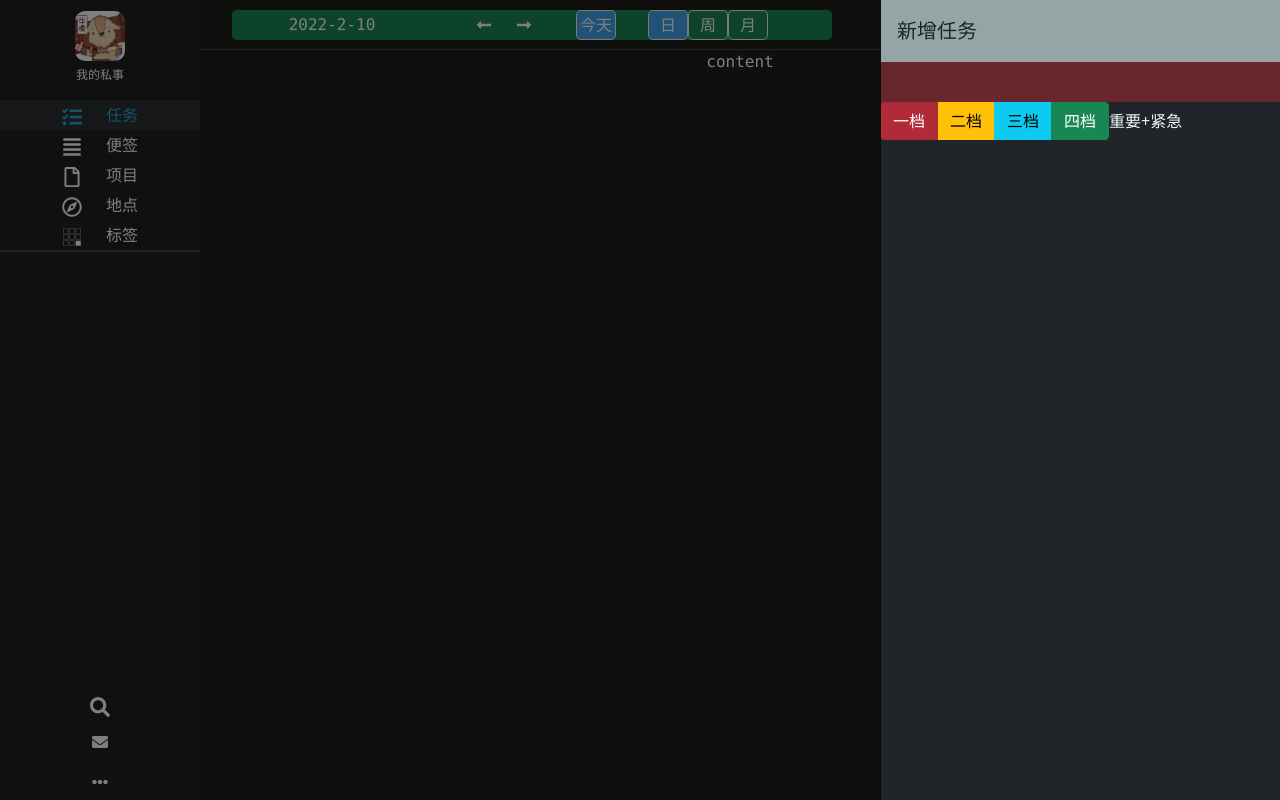
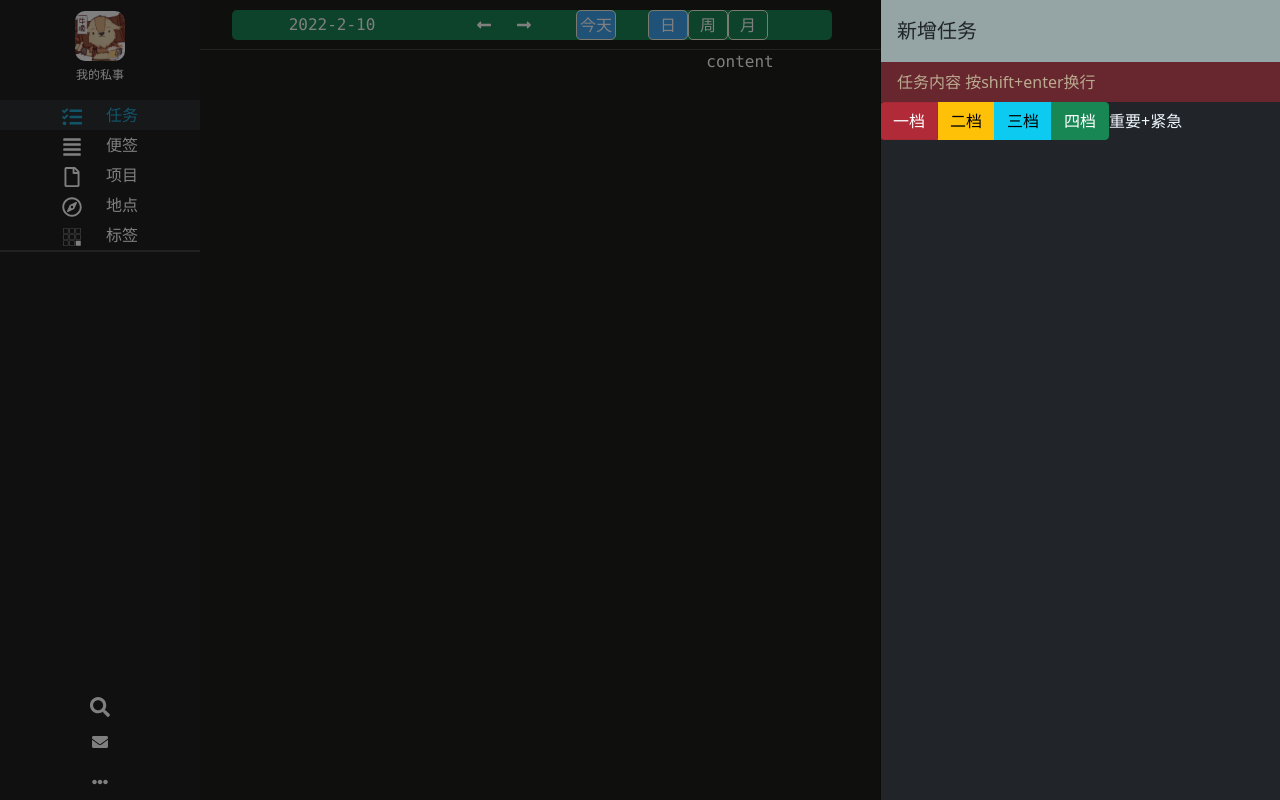
Before and after one commit to liulaoliu/hieplan, a React (Create React App) app: page /main/task in a window 1280 px wide. Built offline with nearby package versions, Linux system fonts and the light colour scheme.

Commit message:
好了，现在 contentEditable的有placeHolder了

```diff
--- a/src/Components/contentPage/task/TaskTitleOffcanvas.module.scss
+++ b/src/Components/contentPage/task/TaskTitleOffcanvas.module.scss
@@ -49,6 +49,14 @@ $color: aliceblue;
   background-color: rgba(255, 205, 57, 0.5);
   @include task_input;
 }
+
+.task_input_danger[placeholder]:empty:before,
+.task_input_warning[placeholder]:empty:before,
+.task_input_info[placeholder]:empty:before,
+.task_input_success[placeholder]:empty:before {
+  content: attr(placeholder);
+  color: rgb(186, 170, 144);
+}
 .radio_desc {
   color: $color;
 }
--- a/src/Components/contentPage/task/TaskTitleOffcanvas.tsx
+++ b/src/Components/contentPage/task/TaskTitleOffcanvas.tsx
@@ -30,7 +30,6 @@ export default function TaskTitleOffcanvas() {
   // 这是 taskinput的类名 根据 radioValue变化
   const taskInputClassName = styles[`task_input_` + radios[radioValue].variant];
 
-
   // task_input_success
   return (
     <div>
@@ -46,6 +45,7 @@ export default function TaskTitleOffcanvas() {
             <div
               contentEditable="true"
               className={taskInputClassName}
+              placeholder="任务内容 按shift+enter换行 "
             ></div>
           </div>
           <div className={styles.item}>
```
